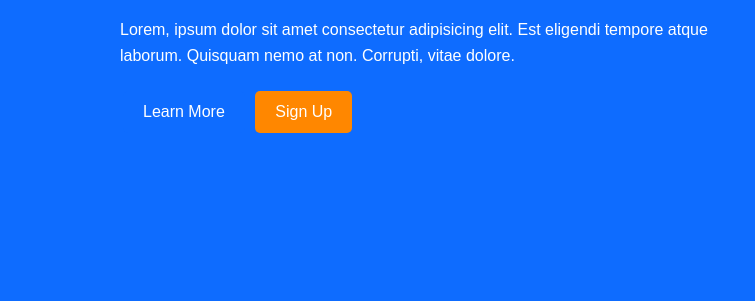
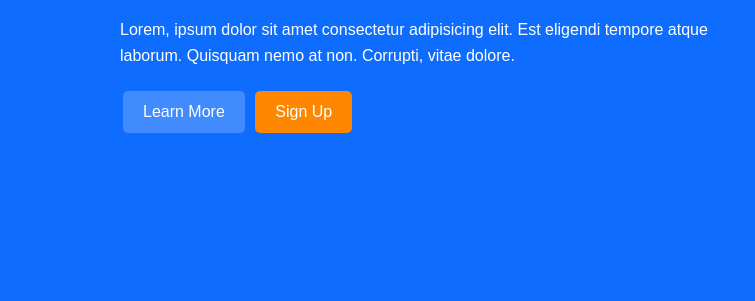
Before and after one commit to Denizka79/sass-crashcourse, a plain HTML site: page index.html in a window 1280 px wide. Shown: the part 152-453 px from the top of the page, 0-755 px from the left. Drawn offline with Linux system fonts and the light colour scheme.

```diff
--- a/scss/_buttons.scss
+++ b/scss/_buttons.scss
@@ -11,7 +11,7 @@
 
 .btn-primary {
     @extend %btn;
-    background-color: $primary-color;
+    background-color: lighten($primary-color, 10%);
 }
 
 .btn-secondary {
```
Also changed, not shown: css/style.css, package-lock.json (deleted).
